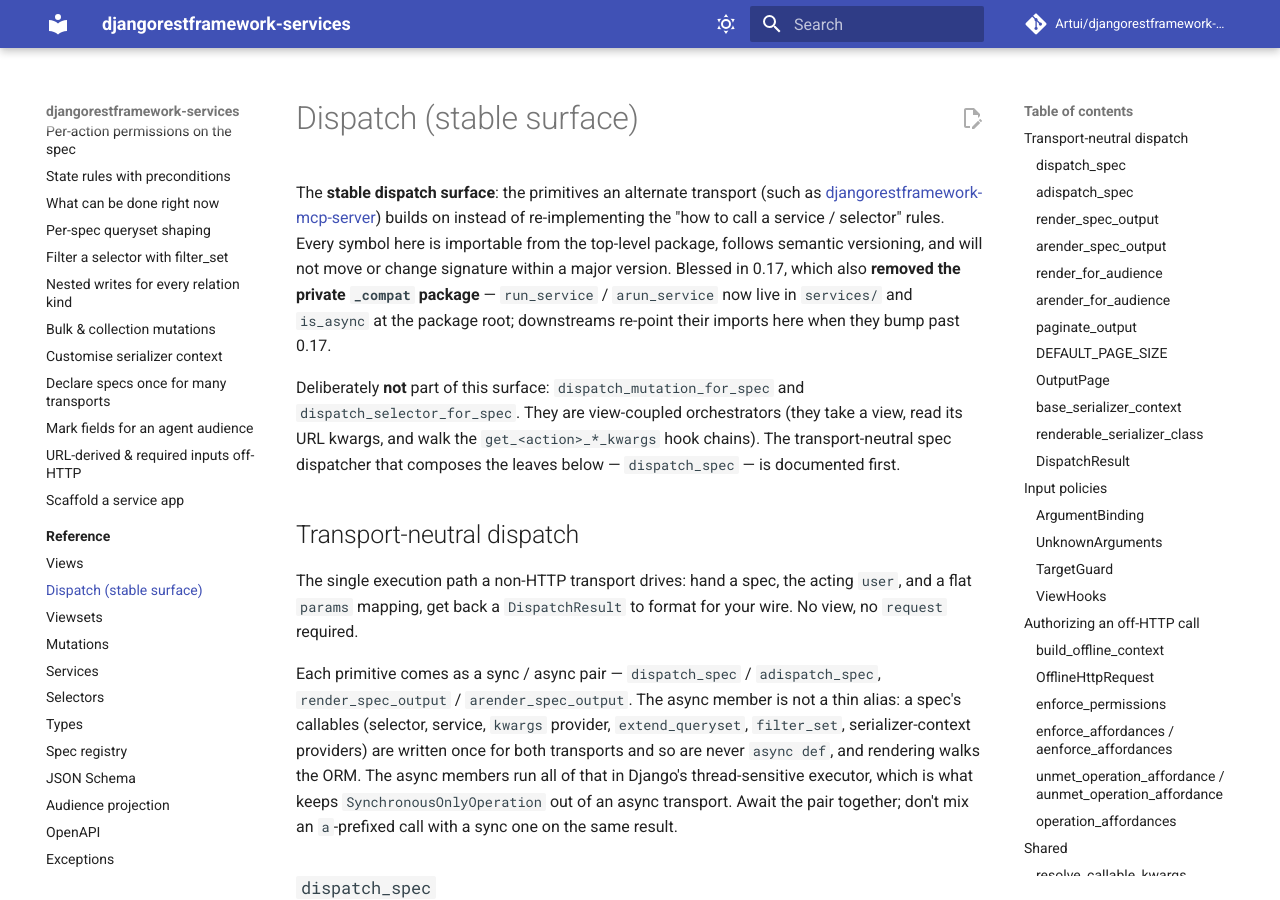
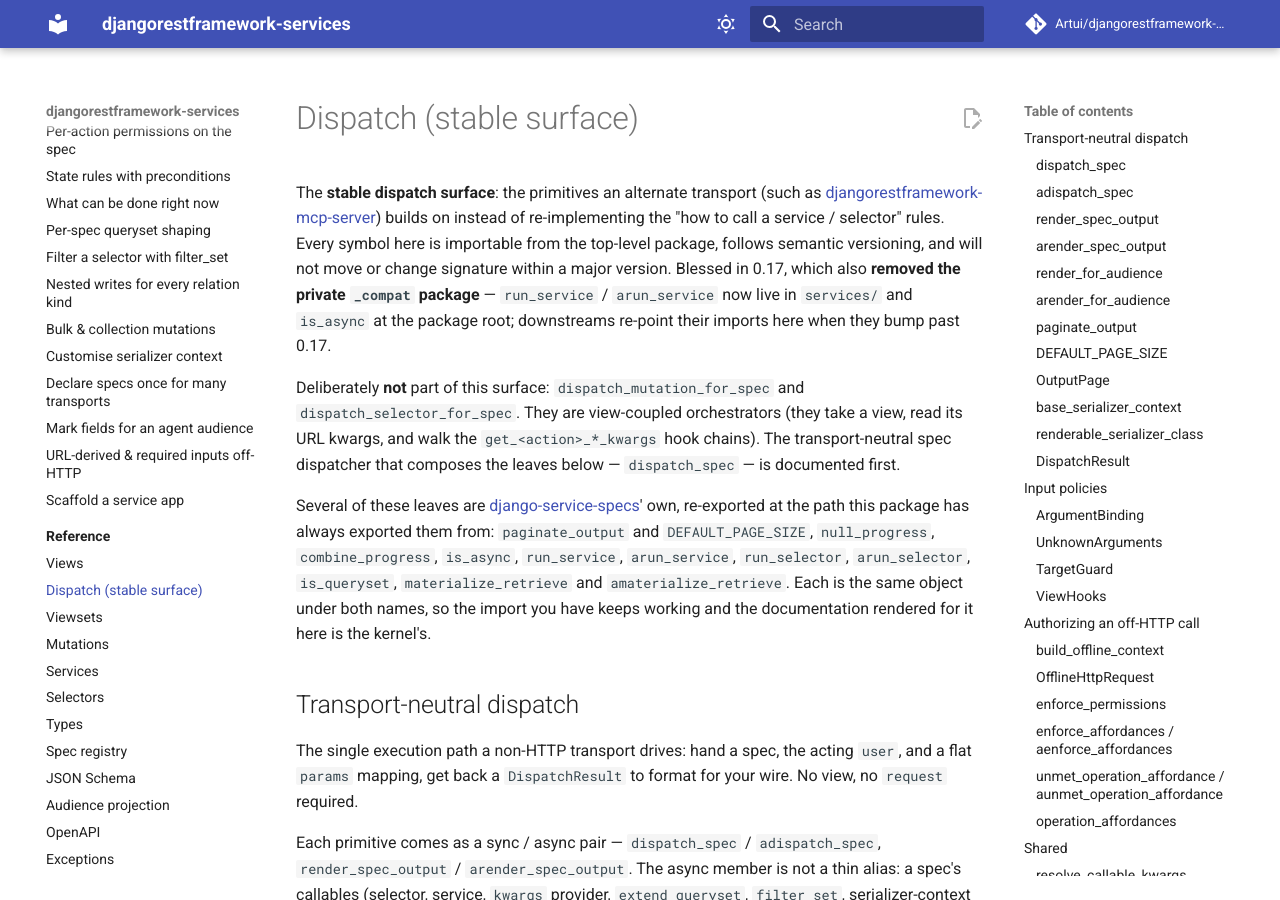
Before and after one commit to Artui/djangorestframework-services, an MkDocs documentation site: the page built from docs/reference/dispatch.md, in a window 1280 px wide and 900 px high. Built offline with MkDocs 1.6.1 and Material for MkDocs 9.7.7, drawn with Linux system fonts in a browser that asks for light colours; comment, search, counter and statistics services are not loaded.

Commit message:
Name the dispatch leaves that are the kernel's own
The reference page renders these through their drfs path, and the
documentation shown is now django-service-specs'. Say so once, at the
top, so a reader knows the import they have is the same object.

Co-Authored-By: Claude Opus 5.5 <noreply@anthropic.com>

```diff
--- a/docs/reference/dispatch.md
+++ b/docs/reference/dispatch.md
@@ -15,6 +15,15 @@ Deliberately **not** part of this surface: `dispatch_mutation_for_spec` and
 a view, read its URL kwargs, and walk the `get_<action>_*_kwargs` hook
 chains). The transport-neutral spec dispatcher that composes the leaves
 below — `dispatch_spec` — is documented first.
+
+Several of these leaves are
+[django-service-specs](https://artui.github.io/django-service-specs/)' own,
+re-exported at the path this package has always exported them from:
+`paginate_output` and `DEFAULT_PAGE_SIZE`, `null_progress`, `combine_progress`,
+`is_async`, `run_service`, `arun_service`, `run_selector`, `arun_selector`,
+`is_queryset`, `materialize_retrieve` and `amaterialize_retrieve`. Each is the
+same object under both names, so the import you have keeps working and the
+documentation rendered for it here is the kernel's.
 
 ## Transport-neutral dispatch
 
```
